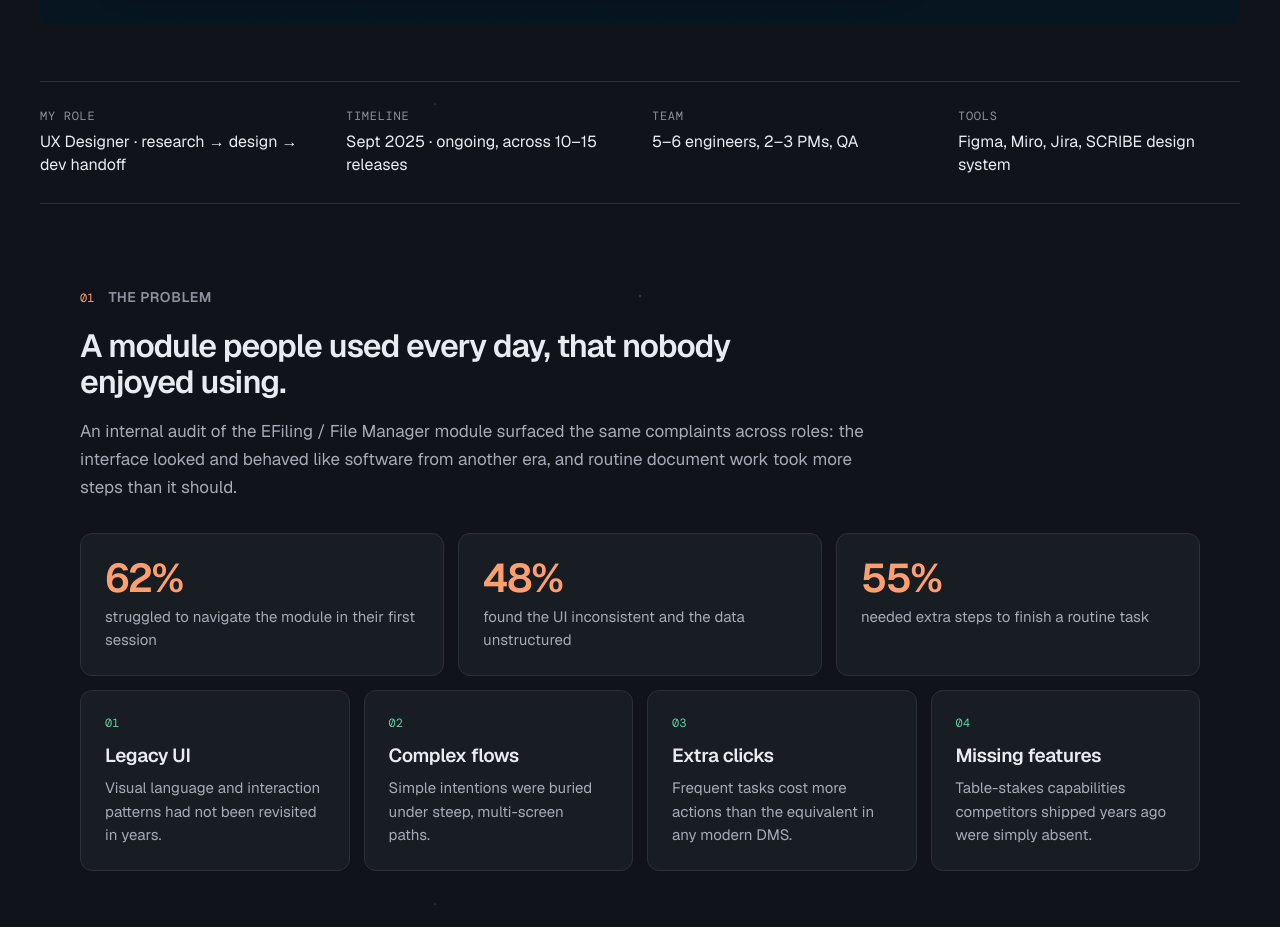
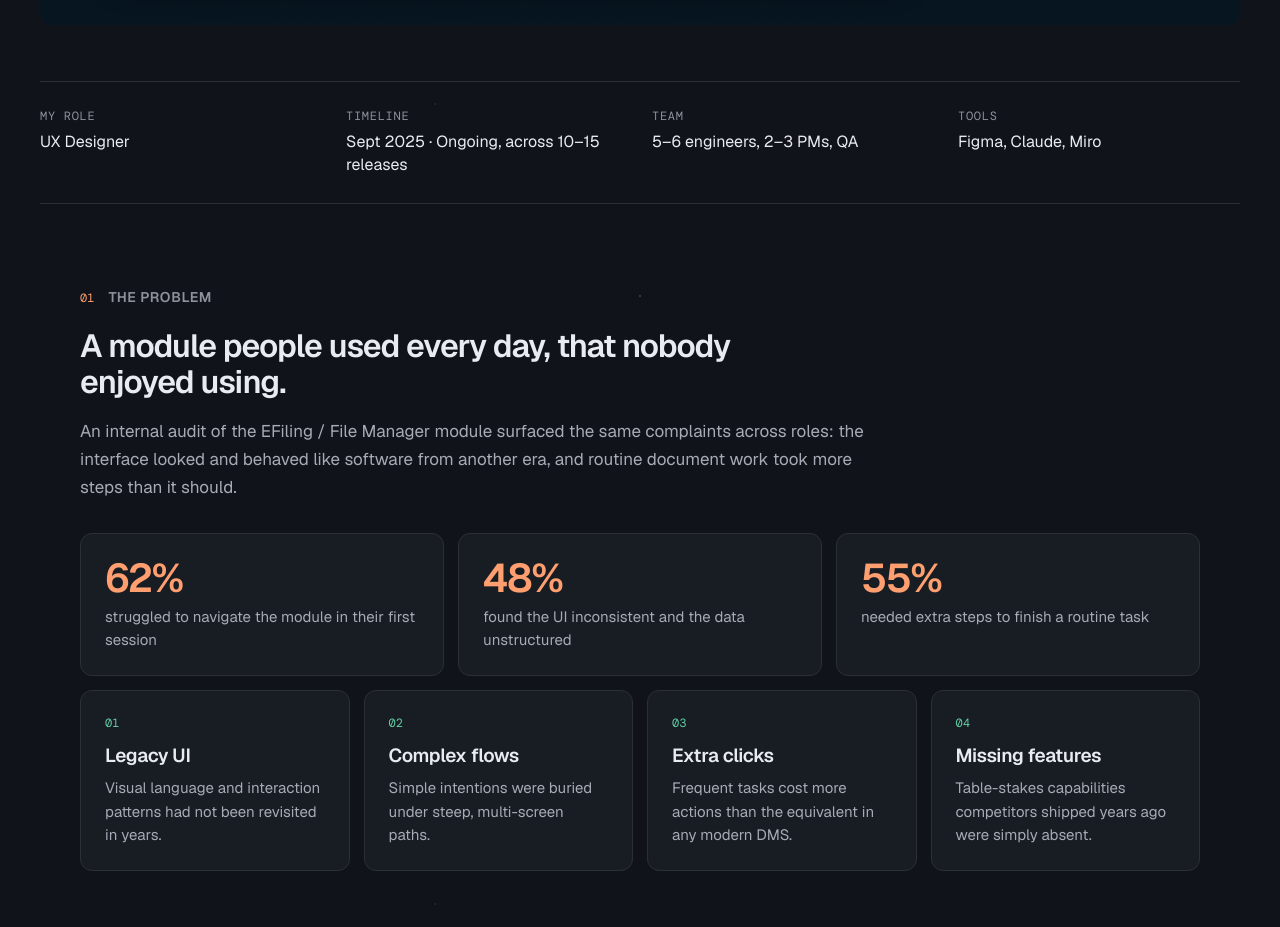
Before and after one commit to rupalmishra/UXportfolio, a plain HTML site: page efile.html in a window 1280 px wide. Shown: the part 1400-2327 px from the top of the page. Drawn offline with nearby package versions, Linux system fonts and the light colour scheme.

Commit message:
Update role and timeline details in efile.html

```diff
--- a/efile.html
+++ b/efile.html
@@ -81,10 +81,10 @@
 
   <section style="max-width: 1200px; margin: 0 auto; padding: 56px 32px 0">
     <div style="display: grid; grid-template-columns: repeat(4, 1fr); gap: 24px; border-top: 1px solid oklch(0.305 0.013 265); border-bottom: 1px solid oklch(0.305 0.013 265); padding: 26px 0">
-      <div><p style="margin: 0 0 6px; font-family: 'DM Mono', monospace; font-size: 12px; letter-spacing: 0.06em; text-transform: uppercase; color: oklch(0.66 0.015 265)">My role</p><p style="margin: 0; font-size: 16px; line-height: 1.45">UX Designer · research → design → dev handoff</p></div>
-      <div><p style="margin: 0 0 6px; font-family: 'DM Mono', monospace; font-size: 12px; letter-spacing: 0.06em; text-transform: uppercase; color: oklch(0.66 0.015 265)">Timeline</p><p style="margin: 0; font-size: 16px; line-height: 1.45">Sept 2025 · ongoing, across 10–15 releases</p></div>
+      <div><p style="margin: 0 0 6px; font-family: 'DM Mono', monospace; font-size: 12px; letter-spacing: 0.06em; text-transform: uppercase; color: oklch(0.66 0.015 265)">My role</p><p style="margin: 0; font-size: 16px; line-height: 1.45">UX Designer</p></div>
+      <div><p style="margin: 0 0 6px; font-family: 'DM Mono', monospace; font-size: 12px; letter-spacing: 0.06em; text-transform: uppercase; color: oklch(0.66 0.015 265)">Timeline</p><p style="margin: 0; font-size: 16px; line-height: 1.45">Sept 2025 · Ongoing, across 10–15 releases</p></div>
       <div><p style="margin: 0 0 6px; font-family: 'DM Mono', monospace; font-size: 12px; letter-spacing: 0.06em; text-transform: uppercase; color: oklch(0.66 0.015 265)">Team</p><p style="margin: 0; font-size: 16px; line-height: 1.45">5–6 engineers, 2–3 PMs, QA</p></div>
-      <div><p style="margin: 0 0 6px; font-family: 'DM Mono', monospace; font-size: 12px; letter-spacing: 0.06em; text-transform: uppercase; color: oklch(0.66 0.015 265)">Tools</p><p style="margin: 0; font-size: 16px; line-height: 1.45">Figma, Miro, Jira, SCRIBE design system</p></div>
+      <div><p style="margin: 0 0 6px; font-family: 'DM Mono', monospace; font-size: 12px; letter-spacing: 0.06em; text-transform: uppercase; color: oklch(0.66 0.015 265)">Tools</p><p style="margin: 0; font-size: 16px; line-height: 1.45">Figma, Claude, Miro</p></div>
     </div>
   </section>
 
```
